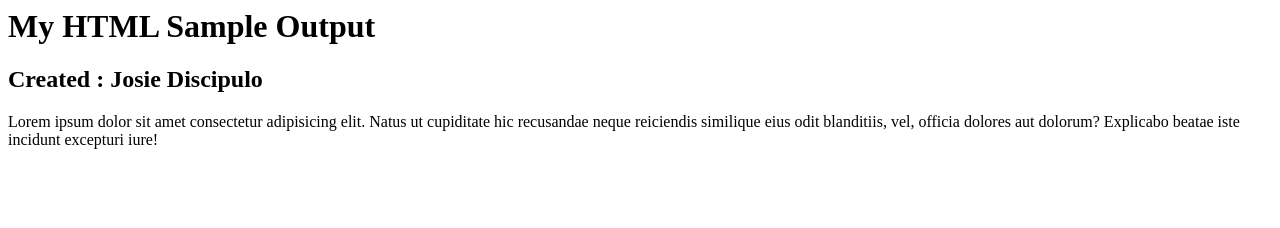
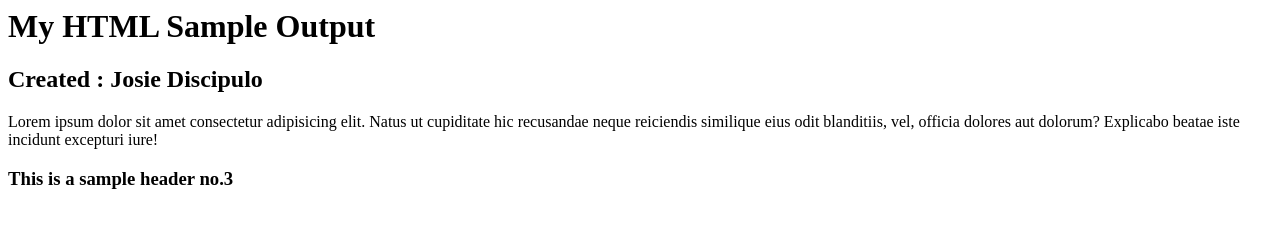
Before and after one commit to JosieDiscipulo23/htmlsemanticsample, a plain HTML site: page index.html in a window 1280 px wide. Drawn offline with Linux system fonts and the light colour scheme.

Commit message:
Update index.html

```diff
--- a/index.html
+++ b/index.html
@@ -14,5 +14,8 @@
    <p>
  Lorem ipsum dolor sit amet consectetur adipisicing elit. Natus ut cupiditate hic recusandae neque reiciendis similique eius odit blanditiis, vel, officia dolores aut dolorum? Explicabo beatae iste incidunt excepturi iure!
    </p>
+   <h3>
+    This is a sample header no.3
+   </h3>
 </body>
 </html>
```
